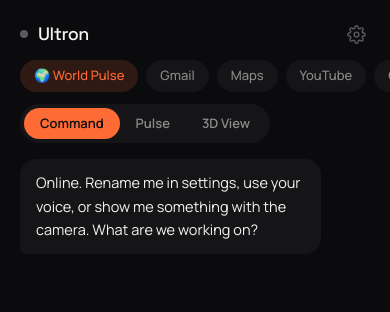
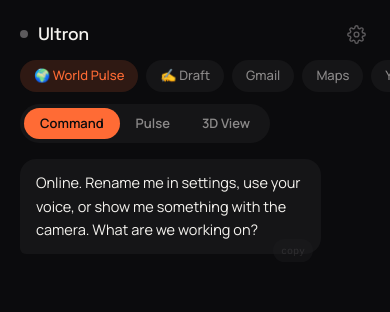
Before and after one commit to jakeharvey162-source/ultron, a Next.js app: page / in a window 390 px wide. Shown: the top 312 px of the page. Built offline with nearby package versions, Linux system fonts and the light colour scheme.

Commit message:
Add copy-to-clipboard on replies and draft quick-start

```diff
--- a/components/Assistant.jsx
+++ b/components/Assistant.jsx
@@ -65,8 +65,10 @@
   const [aboutYouInput, setAboutYouInput] = useState("");
   const [language, setLanguage] = useState("en-US");
   const [voiceModeOpen, setVoiceModeOpen] = useState(false);
+  const [copiedIdx, setCopiedIdx] = useState(null);
 
   const scrollRef = useRef(null);
+  const inputFieldRef = useRef(null);
   const recognitionRef = useRef(null);
   const videoRef = useRef(null);
   const streamRef = useRef(null);
@@ -171,6 +173,14 @@
     setLanguage(lang);
     languageRef.current = lang;
     try { window.localStorage.setItem("ultron:lang", lang); } catch (e) {}
+  }, []);
+
+  const copyMessage = useCallback(async (text, idx) => {
+    try {
+      await navigator.clipboard.writeText(text);
+      setCopiedIdx(idx);
+      setTimeout(() => setCopiedIdx((prev) => (prev === idx ? null : prev)), 1600);
+    } catch (e) {}
   }, []);
 
   const openSite = useCallback((url, label) => {
@@ -394,6 +404,12 @@
         >
           🌍 World Pulse
         </button>
+        <button
+          onClick={() => { setInput("Help me draft "); inputFieldRef.current?.focus(); }}
+          className="font-body text-[13px] font-medium px-3.5 py-1.5 whitespace-nowrap flex-shrink-0 rounded-full bg-surface text-muted hover:text-text hover:bg-surface2 transition-colors"
+        >
+          ✍️ Draft
+        </button>
         {QUICK_LAUNCH.map((q) => (
           <button key={q.label} onClick={() => openSite(q.url, q.label)} className="font-body text-[13px] font-medium px-3.5 py-1.5 whitespace-nowrap flex-shrink-0 rounded-full bg-surface text-muted hover:text-text hover:bg-surface2 transition-colors">
             {q.label}
@@ -435,9 +451,20 @@
                     {m.system ? (
                       <div className="font-body text-xs text-faint italic px-1">{m.content}</div>
                     ) : (
-                      <div className={`font-body text-[14.5px] leading-relaxed px-4 py-3 rounded-2xl whitespace-pre-wrap ${m.role === "user" ? "bg-accent/15 text-text rounded-br-md" : "bg-surface text-text rounded-bl-md"}`}>
-                        {m.image && <img src={m.image} alt="captured" className="max-w-full mb-2 rounded-xl" style={{ maxHeight: 200 }} />}
-                        {m.content}
+                      <div className="group relative">
+                        <div className={`font-body text-[14.5px] leading-relaxed px-4 py-3 rounded-2xl whitespace-pre-wrap ${m.role === "user" ? "bg-accent/15 text-text rounded-br-md" : "bg-surface text-text rounded-bl-md"}`}>
+                          {m.image && <img src={m.image} alt="captured" className="max-w-full mb-2 rounded-xl" style={{ maxHeight: 200 }} />}
+                          {m.content}
+                        </div>
+                        {m.role === "assistant" && (
+                          <button
+                            onClick={() => copyMessage(m.content, i)}
+                            aria-label="Copy to clipboard"
+                            className="absolute -bottom-2 right-2 text-[10px] font-mono px-2 py-1 rounded-full bg-surface2 text-faint opacity-40 sm:opacity-0 sm:group-hover:opacity-100 hover:opacity-100 focus:opacity-100 transition-opacity hover:text-text"
+                          >
+                            {copiedIdx === i ? "copied" : "copy"}
+                          </button>
+                        )}
                       </div>
                     )}
                   </div>
@@ -479,7 +506,7 @@
                   <svg width="17" height="17" viewBox="0 0 24 24" fill="none" stroke="currentColor" strokeWidth="1.8"><path d="M12 1a3 3 0 0 0-3 3v8a3 3 0 0 0 6 0V4a3 3 0 0 0-3-3z"/><path d="M19 10v2a7 7 0 0 1-14 0v-2M12 19v4M8 23h8"/></svg>
                 </button>
               )}
-              <input value={input} onChange={(e) => setInput(e.target.value)} onKeyDown={(e) => e.key === "Enter" && sendMessage(input, pendingImage)} placeholder={`Ask ${name} anything`} className="font-body flex-1 min-w-0 outline-none text-[14.5px] bg-transparent px-2 text-text placeholder:text-faint" />
+              <input ref={inputFieldRef} value={input} onChange={(e) => setInput(e.target.value)} onKeyDown={(e) => e.key === "Enter" && sendMessage(input, pendingImage)} placeholder={`Ask ${name} anything`} className="font-body flex-1 min-w-0 outline-none text-[14.5px] bg-transparent px-2 text-text placeholder:text-faint" />
               <button onClick={() => sendMessage(input, pendingImage)} disabled={(!input.trim() && !pendingImage) || thinking} aria-label="Send" className="flex-shrink-0 w-9 h-9 flex items-center justify-center rounded-full bg-accent text-bg disabled:opacity-25 transition-opacity">
                 <svg width="15" height="15" viewBox="0 0 24 24" fill="none" stroke="currentColor" strokeWidth="2.4"><path d="M5 12h14M13 6l6 6-6 6"/></svg>
               </button>
```
